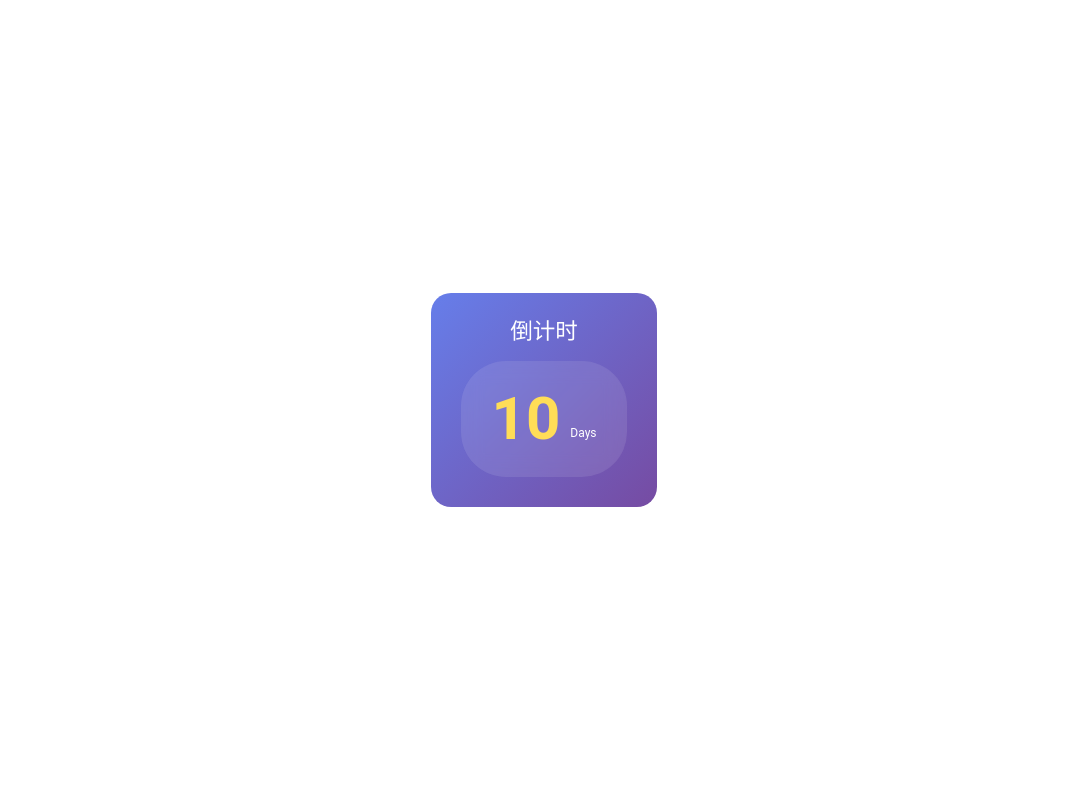
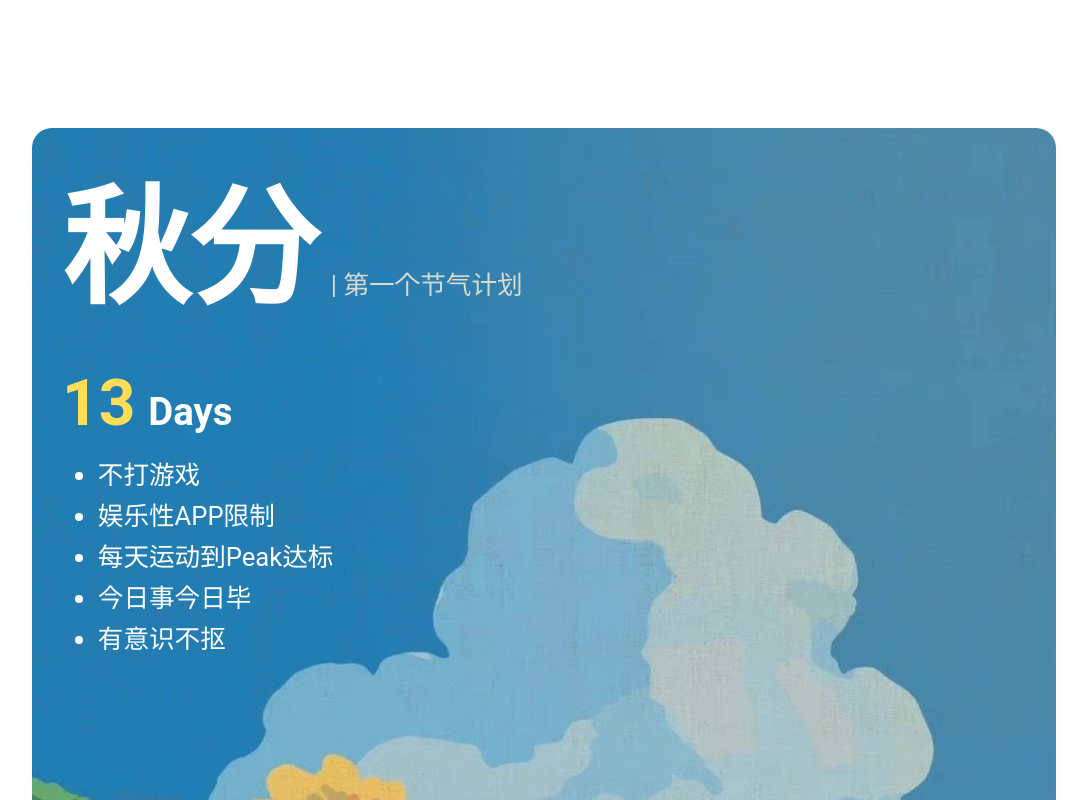
Before and after one commit to msunx/MsunSiteFront, a Vue app: page /notion/countdown in a window 1280 px wide. Shown: the top 800 px of the page, without its empty margins (96-1183 px from the left). Built offline with nearby package versions, Linux system fonts and the light colour scheme; a small style sheet from the web is missing.

Commit message:
countdown

```diff
--- a/src/components/Countdown.vue
+++ b/src/components/Countdown.vue
@@ -1,10 +1,30 @@
 <template>
     <div class="countdown-container">
-        <h2 class="countdown-title">{{ title }}</h2>
+        <p class="countdown-title">{{ previousSolarTerm }}<span class="countdown-title-sub">| 第一个节气计划</span></p>
         <div class="countdown-days">
-            <span class="days-count">{{ days }}</span>
+            <span class="days-count">{{ daysUntilNextTerm }}</span>
             <span class="days-label">Days</span>
         </div>
+        <div class="countdown-content">
+            <ul>
+                <li>
+                    <span class="countdown-content-item">不打游戏</span>
+                </li>
+                <li>
+                    <span class="countdown-content-item">娱乐性APP限制</span>
+                </li>
+                <li>
+                    <span class="countdown-content-item">每天运动到Peak达标</span>
+                </li>
+                <li>
+                    <span class="countdown-content-item">今日事今日毕</span>
+                </li>
+                <li>
+                    <span class="countdown-content-item">有意识不抠</span>
+                </li>
+            </ul>
+        </div>
+        <div class="countdown-topic">多巴胺禁断</div>
     </div>
 </template>
 
@@ -13,10 +33,10 @@ export default {
     name: 'Countdown',
     data() {
         return {
-            title: '',
-            expiryDate: '',
-            timer: null,
-            daysLeft: 0
+            // title: '',
+            previousSolarTerm: '',
+            nextSolarTerm: '',
+            daysUntilNextTerm: 0
         };
     },
     computed: {
@@ -27,48 +47,104 @@ export default {
     methods: {
         getUrlParams() {
             const params = new URLSearchParams(window.location.search);
-            this.title = params.get('title') || '倒计时';
-            this.expiryDate = params.get('expiry') || this.getDefaultExpiryDate();
+            //this.title = params.get('title') || '倒计时';
         },
-        getDefaultExpiryDate() {
-            const currentDate = new Date();
-            currentDate.setDate(currentDate.getDate() + 10); // 默认10天后
-            return currentDate.toISOString();
-        },
-        calculateDaysLeft() {
-            const now = new Date();
-            const expiry = new Date(this.expiryDate);
-            const difference = expiry - now;
+        getJq() {
+            const solarTerms = [
+                { name: '立春', month: 2, day: 4 },
+                { name: '雨水', month: 2, day: 19 },
+                { name: '惊蛰', month: 3, day: 6 },
+                { name: '春分', month: 3, day: 21 },
+                { name: '清明', month: 4, day: 5 },
+                { name: '谷雨', month: 4, day: 20 },
+                { name: '立夏', month: 5, day: 6 },
+                { name: '小满', month: 5, day: 21 },
+                { name: '芒种', month: 6, day: 6 },
+                { name: '夏至', month: 6, day: 21 },
+                { name: '小暑', month: 7, day: 7 },
+                { name: '大暑', month: 7, day: 23 },
+                { name: '立秋', month: 8, day: 8 },
+                { name: '处暑', month: 8, day: 23 },
+                { name: '白露', month: 9, day: 8 },
+                { name: '秋分', month: 9, day: 23 },
+                { name: '寒露', month: 10, day: 8 },
+                { name: '霜降', month: 10, day: 23 },
+                { name: '立冬', month: 11, day: 7 },
+                { name: '小雪', month: 11, day: 22 },
+                { name: '大雪', month: 12, day: 7 },
+                { name: '冬至', month: 12, day: 21 },
+                { name: '小寒', month: 1, day: 5 },
+                { name: '大寒', month: 1, day: 20 }
+            ];
 
-            if (difference > 0) {
-                const days = Math.ceil(difference / (1000 * 60 * 60 * 24));
-                this.daysLeft = days;
-            } else {
-                this.daysLeft = 0;
-                clearInterval(this.timer);
+            const today = new Date();
+            const currentYear = today.getFullYear();
+            const currentMonth = today.getMonth() + 1; // 月份从0开始
+            const currentDate = today.getDate();
+
+            // 构建当前年份的节气日期
+            const termsThisYear = solarTerms.map(term => {
+                return {
+                    name: term.name,
+                    date: new Date(currentYear, term.month - 1, term.day)
+                };
+            });
+
+            // 如果当前日期在大寒之后，添加下一年的立春
+            if (currentMonth === 1 && currentDate > 20) {
+                termsThisYear.push({
+                    name: '立春',
+                    date: new Date(currentYear + 1, 1 - 1, 4)
+                });
             }
+
+            // 排序节气日期
+            termsThisYear.sort((a, b) => a.date - b.date);
+
+            let previousTerm = null;
+            let nextTerm = null;
+
+            for (let i = 0; i < termsThisYear.length; i++) {
+                if (today < termsThisYear[i].date) {
+                    nextTerm = termsThisYear[i];
+                    previousTerm = termsThisYear[i - 1] || termsThisYear[termsThisYear.length - 1];
+                    break;
+                }
+            }
+
+            // 如果没有找到下一个节气，取最后一个和第一个
+            if (!nextTerm) {
+                nextTerm = termsThisYear[0];
+                previousTerm = termsThisYear[termsThisYear.length - 1];
+            }
+
+            // 计算距离下一个节气的天数
+            const oneDay = 1000 * 60 * 60 * 24;
+            const daysUntilNextTerm = Math.ceil((nextTerm.date - today) / oneDay);
+
+            console.log(previousTerm.name, nextTerm.name, daysUntilNextTerm);
+            this.previousSolarTerm = previousTerm.name;
+            this.daysUntilNextTerm = daysUntilNextTerm;
         }
     },
     mounted() {
         this.getUrlParams();
-        this.calculateDaysLeft();
-        this.timer = setInterval(this.calculateDaysLeft, 86400000); // 每天更新一次
+        this.getJq();
     },
-    beforeDestroy() {
-        if (this.timer) {
-            clearInterval(this.timer);
-        }
-    }
 };
 </script>
 
 <style scoped>
 .countdown-container {
+    width: 80vw;
+    height: 80vw;
+    position: relative;
     display: flex;
     flex-direction: column;
-    align-items: center;
+    align-items: stretch;
     padding: 20px 30px 30px 30px;
-    background: linear-gradient(135deg, #667eea 0%, #764ba2 100%);
+    background: url('/countdown-bg.jpg') no-repeat center center;
+    background-size: cover;
     border-radius: 20px;
     color: #ffffff;
     font-family: 'Roboto', sans-serif;
@@ -78,50 +154,57 @@ export default {
 
 
 .countdown-title {
-    font-size: 1.5em;
-    /* 调小标题字体 */
-    margin-bottom: 12px;
+    font-size: 10vw;
+    margin-bottom: 0;
+    padding: 0;
+    text-align: left;
+    font-weight: bold;
+}
+
+.countdown-title-sub {
+    font-size: 2vw;
+    margin-left: 1vw;
+    color: #d9dace;
 }
 
 .countdown-days {
     display: flex;
-    align-items: center;
-    background: rgba(255, 255, 255, 0.1);
-    padding: 10px 30px;
-    border-radius: 45px;
-    backdrop-filter: blur(10px);
+    align-items: flex-end;
+    /* 修改这里 */
 }
 
 .days-count {
-    font-size: 4em;
-    /* 调大天数字体 */
+    font-size: 5vw;
     font-weight: bold;
-    margin-right: 10px;
+    margin-right: 1vw;
     transition: color 0.3s ease;
     color: #ffdd57;
 }
 
 .days-label {
-    font-size: 0.8em;
-    /* 调小标签字体 */
-    margin-top: 2.4em;
+    font-size: 3vw;
+    font-weight: bold;
+    margin-bottom: 1vw;
 }
 
+.countdown-content {
+    display: flex;
+    align-items: flex-start;
+    margin-left: 2.8vw;
+    font-size: 2vw;
+    /* 确保内容顶部对齐 */
+}
 
-@media (max-width: 600px) {
-    .countdown-title {
-        font-size: 1.5em;
-        /* 调小标题字体 */
-    }
+.countdown-content ul {
+    padding-left: 0;
+}
 
-    .days-count {
-        font-size: 3em;
-        /* 调大天数字体 */
-    }
-
-    .days-label {
-        font-size: 0.8em;
-        /* 调小标签字体 */
-    }
+.countdown-topic {
+    position: absolute;
+    bottom: 10px;
+    right: 10px;
+    font-size: 4vw;
+    font-weight: bold;
+    color: #ffffff;
 }
 </style>
```
Also changed, not shown: public/countdown-bg.jpg (added).
